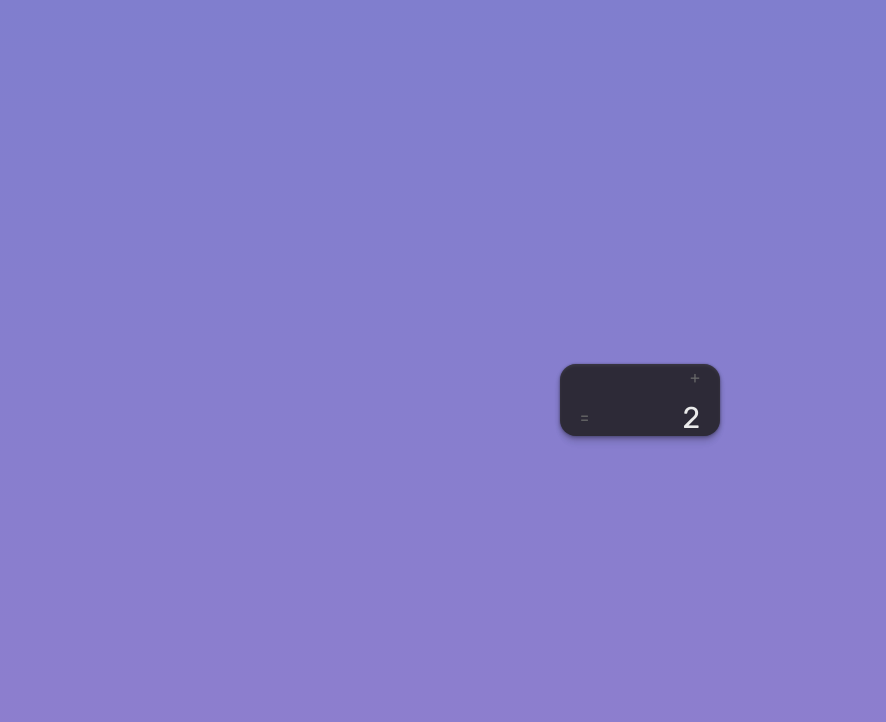
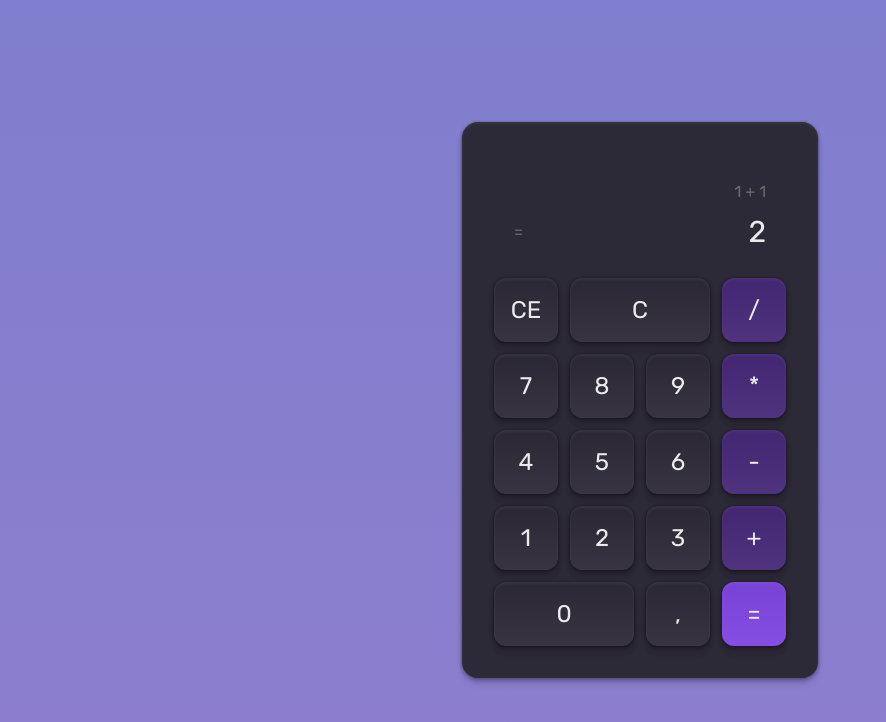
Before and after one commit to IsaaczZj/purple-calculator, a React (Vite) app: page / in a window 1280 px wide. Shown: the top 722 px of the page, without its empty margins (0-886 px from the left). Built offline with nearby package versions, Linux system fonts and the light colour scheme.

Commit message:
criando a calculadora

```diff
--- a/src/App.tsx
+++ b/src/App.tsx
@@ -1,12 +1,11 @@
+import { Calculator } from "./components/calculator";
 import { CalculatorDisplay } from "./components/calculator-display";
 import { Card } from "./components/card";
 
 export function App() {
   return (
     <div className="min-h-screen text-(--text) font-(--font-sans) bg-linear-[180deg,_#807ECE_0%,_#8E7ECE_100%] flex items-center justify-center">
-      <Card className="w-40 ">
-        <CalculatorDisplay operation="+" result="2" />
-      </Card>
+      <Calculator/>
     </div>
   );
 }
--- /dev/null
+++ b/src/components/calculator.tsx
@@ -0,0 +1,66 @@
+import { Button } from "./button";
+import { CalculatorDisplay } from "./calculator-display";
+import { Card } from "./card";
+type ButtonPropsArr = {
+  value: string;
+  className?: string;
+  variant?: "default" | "primary";
+};
+
+export function Calculator() {
+  const buttons:ButtonPropsArr[][] = [
+    [
+      { value: "CE" },
+      { value: "C", className: "flex-1 h-16" },
+      { value: "/", variant: "primary" },
+    ],
+    [
+      { value: "7" },
+      { value: "8" },
+      { value: "9" },
+      { value: "*", variant: "primary" },
+    ],
+    [
+      { value: "4" },
+      { value: "5" },
+      { value: "6" },
+      { value: "-", variant: "primary" },
+    ],
+    [
+      { value: "1" },
+      { value: "2" },
+      { value: "3" },
+      { value: "+", variant: "primary" },
+    ],
+    [
+      { value: "0", className: "flex-1 h-16" },
+      { value: "," },
+      {
+        value: "=",
+        className: "w-16 h-16 bg-[#7f45e2]",
+      },
+    ],
+  ];
+
+  return (
+    <Card className="flex flex-col gap-7 w-89 pt-14 px-8 pb-8">
+      <CalculatorDisplay operation="1 + 1" result="2" />
+      <div className="flex flex-col gap-3">
+        {buttons.map((row, i) => (
+          <div key={i} className="flex gap-3">
+            {row.map((button) => (
+              <Button
+                key={button.value}
+                className={`${button.className || "w-16 h-16"}`}
+                variant={button.variant}
+              >
+                {button.value}
+              </Button>
+            ))}
+          </div>
+        ))}
+      </div>
+
+    </Card>
+  );
+}
```
